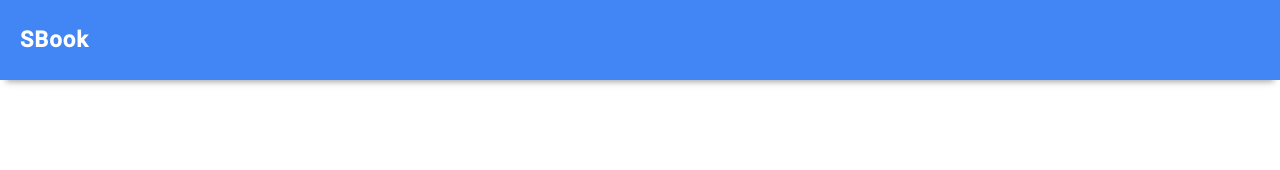
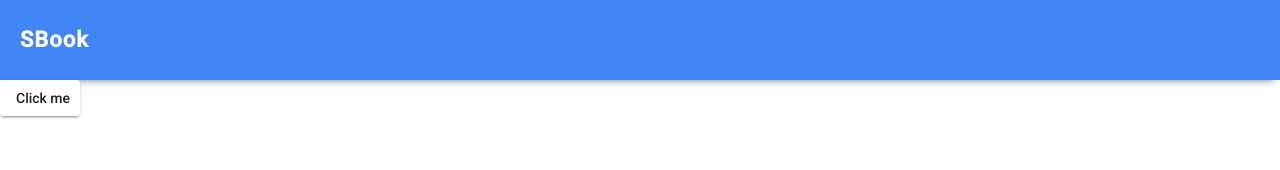
Before and after one commit to ingfrf/angular-social-network-wall, an Angular app: page / in a window 1280 px wide. Shown: the top 170 px of the page. Built offline with nearby package versions, Linux system fonts and the light colour scheme.

Commit message:
angular material button

```diff
--- a/src/app/app.component.html
+++ b/src/app/app.component.html
@@ -1,3 +1,4 @@
 <div class="contenedor">
   <app-topbar></app-topbar>
+  <button mat-raised-button style="width: 80px;">Click me</button>
 </div>
--- a/src/app/app.module.ts
+++ b/src/app/app.module.ts
@@ -6,6 +6,8 @@
 import { FontAwesomeModule } from '@fortawesome/angular-fontawesome';
 import { TopbarComponent } from './components/topbar/topbar.component';
 import { BrowserAnimationsModule } from '@angular/platform-browser/animations';
+
+import {MatButtonModule} from '@angular/material/button';
 
 @NgModule({
   declarations: [
@@ -16,7 +18,8 @@
     BrowserModule,
     AppRoutingModule,
     FontAwesomeModule,
-    BrowserAnimationsModule
+    BrowserAnimationsModule,
+    MatButtonModule
   ],
   providers: [],
   bootstrap: [AppComponent]
```
